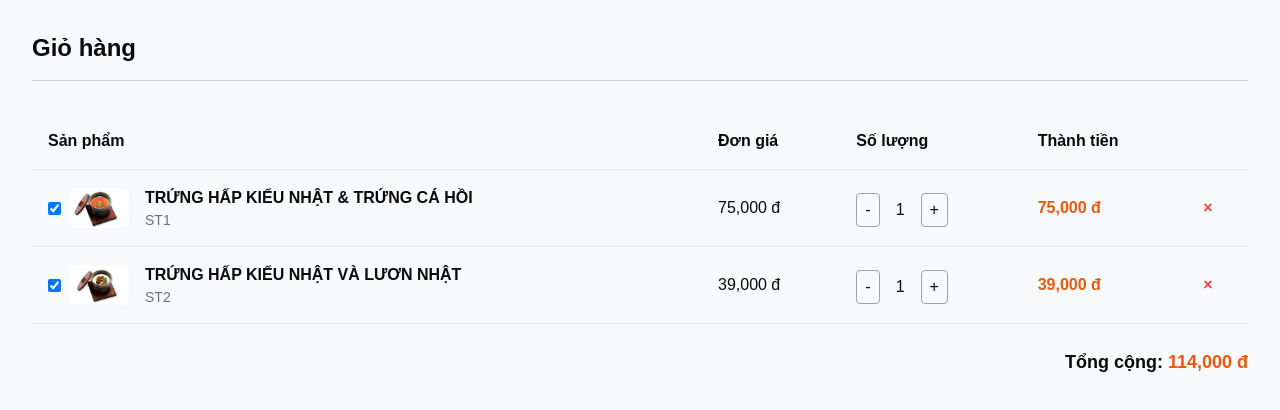
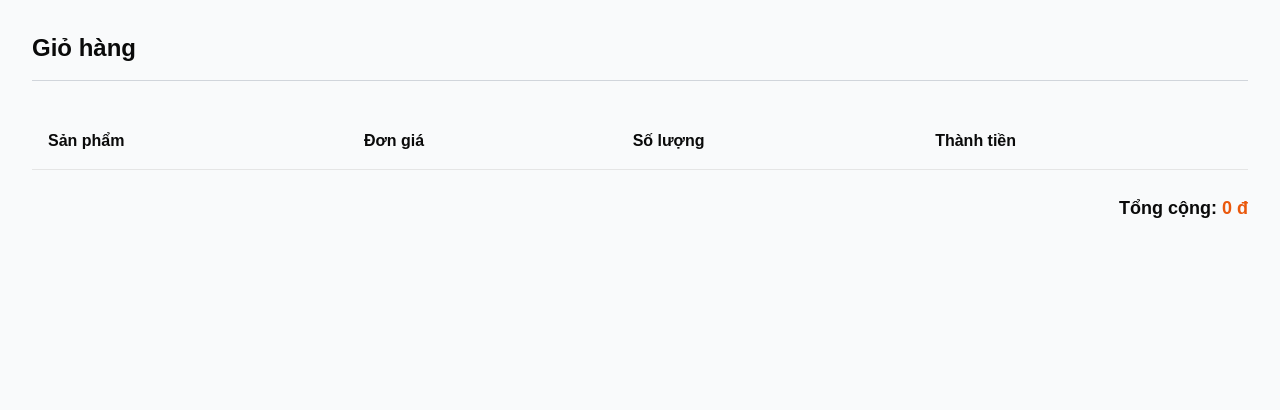
Before and after one commit to hugobatu/Sushi-Restaurant-Management, a Next.js app in the folder src/frontend/: page /cart in a window 1280 px wide. Shown: the top 410 px of the page. Built offline with nearby package versions, Linux system fonts and the light colour scheme.

Commit message:
udpdate cart

```diff
--- a/src/frontend/app/cart/page.tsx
+++ b/src/frontend/app/cart/page.tsx
@@ -40,7 +40,7 @@ const TestCart = () => {
                   className="mr-2"
                 />
                 <img
-                src={`/starter/${item.id}.jpg`}
+                src={item.image_url} // URL từ dữ liệu mẫu
                 alt={item.name}
                 width={60}
                 height={60}
--- a/src/frontend/app/menu/cart/page.tsx
+++ b/src/frontend/app/menu/cart/page.tsx
@@ -51,3 +51,4 @@ export default function CartPage() {
     </div>
   );
 }
+// hình như file này dư
--- a/src/frontend/contexts/cart-context.tsx
+++ b/src/frontend/contexts/cart-context.tsx
@@ -5,9 +5,10 @@ import * as React from "react";
 interface CartItem {
   id: string;
   name: string;
-  price: number; // Đổi kiểu dữ liệu từ string thành number để dễ tính toán
+  price: number;
+  image_url: string;
   quantity: number;
-  checked: boolean; // Trạng thái checkbox
+  checked: boolean;
 }
 
 interface CartContextType {
@@ -15,131 +16,60 @@ interface CartContextType {
   addItem: (item: Omit<CartItem, "quantity" | "checked">) => void;
   removeItem: (id: string) => void;
   clearCart: () => void;
-  toggleItem: (id: string, checked: boolean) => void; // Hàm toggle checkbox
-  updateQuantity: (id: string, quantity: number) => void; // Cập nhật số lượng
+  toggleItem: (id: string, checked: boolean) => void;
+  updateQuantity: (id: string, quantity: number) => void;
   itemCount: number;
-  totalAmount: number; // Tổng tiền
+  totalAmount: number;
 }
 
 const CartContext = React.createContext<CartContextType | undefined>(undefined);
 
+export function CartProvider({ children }: { children: React.ReactNode }) {
+  const [items, setItems] = React.useState<CartItem[]>([]);
 
+  React.useEffect(() => {
+    // Only run on the client side
+    const loadCartFromLocalStorage = () => {
+      const savedCart = localStorage.getItem("cart");
+      return savedCart ? JSON.parse(savedCart) : [];
+    };
 
-// export function CartProvider({ children }: { children: React.ReactNode }) {
-//   const [items, setItems] = React.useState<CartItem[]>([]);
+    const savedItems = loadCartFromLocalStorage();
+    setItems(savedItems);
+  }, []);
 
-//   const addItem = React.useCallback((item: Omit<CartItem, "quantity" | "checked">) => {
-//     setItems((currentItems) => {
-//       const existingItem = currentItems.find((i) => i.id === item.id);
-//       if (existingItem) {
-//         return currentItems.map((i) =>
-//           i.id === item.id ? { ...i, quantity: i.quantity + 1 } : i
-//         );
-//       }
-//       return [...currentItems, { ...item, quantity: 1, checked: false }];
-//     });
-//   }, []);
-
-//   const removeItem = React.useCallback((id: string) => {
-//     setItems((currentItems) => currentItems.filter((item) => item.id !== id));
-//   }, []);
-
-//   const clearCart = React.useCallback(() => {
-//     setItems([]);
-//   }, []);
-
-//   const toggleItem = React.useCallback((id: string, checked: boolean) => {
-//     setItems((currentItems) =>
-//       currentItems.map((item) =>
-//         item.id === id ? { ...item, checked } : item
-//       )
-//     );
-//   }, []);
-
-//   const updateQuantity = React.useCallback((id: string, quantity: number) => {
-//     setItems((currentItems) =>
-//       currentItems.map((item) =>
-//         item.id === id ? { ...item, quantity: Math.max(quantity, 1) } : item
-//       )
-//     );
-//   }, []);
-
-//   const itemCount = React.useMemo(() => {
-//     return items.reduce((total, item) => total + item.quantity, 0);
-//   }, [items]);
-
-//   const totalAmount = React.useMemo(() => {
-//     return items
-//       .filter((item) => item.checked) // Chỉ tính các item được chọn
-//       .reduce((total, item) => total + item.price * item.quantity, 0);
-//   }, [items]);
-
-//   return (
-//     <CartContext.Provider
-//       value={{
-//         items,
-//         addItem,
-//         removeItem,
-//         clearCart,
-//         toggleItem,
-//         updateQuantity,
-//         itemCount,
-//         totalAmount,
-//       }}
-//     >
-//       {children}
-//     </CartContext.Provider>
-//   );
-// }
-
-
-// testing
-
-
-export function CartProvider({ children }: { children: React.ReactNode }) {
-  const [items, setItems] = React.useState<CartItem[]>([
-    // Preloaded test items
-    {
-      id: "ST1",
-      name: "TRỨNG HẤP KIỂU NHẬT & TRỨNG CÁ HỒI",
-      price: 75000,
-      quantity: 1,
-      checked: true, // Default to selected
-    },
-    {
-      id: "ST2",
-      name: "TRỨNG HẤP KIỂU NHẬT VÀ LƯƠN NHẬT",
-      price: 39000,
-      quantity: 1,
-      checked: true,
-    },
-    // {
-    //   id: "ST3",
-    //   name: "TRỨNG HẤP KIỂU NHẬT",
-    //   price: 32000,
-    //   quantity: 1,
-    //   checked: false, // Not selected by default
-    // },
-  ]);
+  const syncCartToLocalStorage = (cart: CartItem[]) => {
+    if (typeof window !== "undefined") {
+      localStorage.setItem("cart", JSON.stringify(cart));
+    }
+  };
 
   const addItem = React.useCallback((item: Omit<CartItem, "quantity" | "checked">) => {
     setItems((currentItems) => {
       const existingItem = currentItems.find((i) => i.id === item.id);
-      if (existingItem) {
-        return currentItems.map((i) =>
-          i.id === item.id ? { ...i, quantity: i.quantity + 1 } : i
-        );
-      }
-      return [...currentItems, { ...item, quantity: 1, checked: false }];
+      const updatedItems = existingItem
+        ? currentItems.map((i) =>
+            i.id === item.id ? { ...i, quantity: i.quantity + 1 } : i
+          )
+        : [...currentItems, { ...item, quantity: 1, checked: false }];
+
+      syncCartToLocalStorage(updatedItems);
+      return updatedItems;
     });
   }, []);
 
+
   const removeItem = React.useCallback((id: string) => {
-    setItems((currentItems) => currentItems.filter((item) => item.id !== id));
+    setItems((currentItems) => {
+      const updatedItems = currentItems.filter((item) => item.id !== id);
+      syncCartToLocalStorage(updatedItems);
+      return updatedItems;
+    });
   }, []);
 
   const clearCart = React.useCallback(() => {
     setItems([]);
+    syncCartToLocalStorage([]);
   }, []);
 
   const toggleItem = React.useCallback((id: string, checked: boolean) => {
@@ -164,7 +94,7 @@ export function CartProvider({ children }: { children: React.ReactNode }) {
 
   const totalAmount = React.useMemo(() => {
     return items
-      .filter((item) => item.checked) // Only include selected items
+      .filter((item) => item.checked) // Filter selected items (those that are checked)
       .reduce((total, item) => total + item.price * item.quantity, 0);
   }, [items]);
 
```
